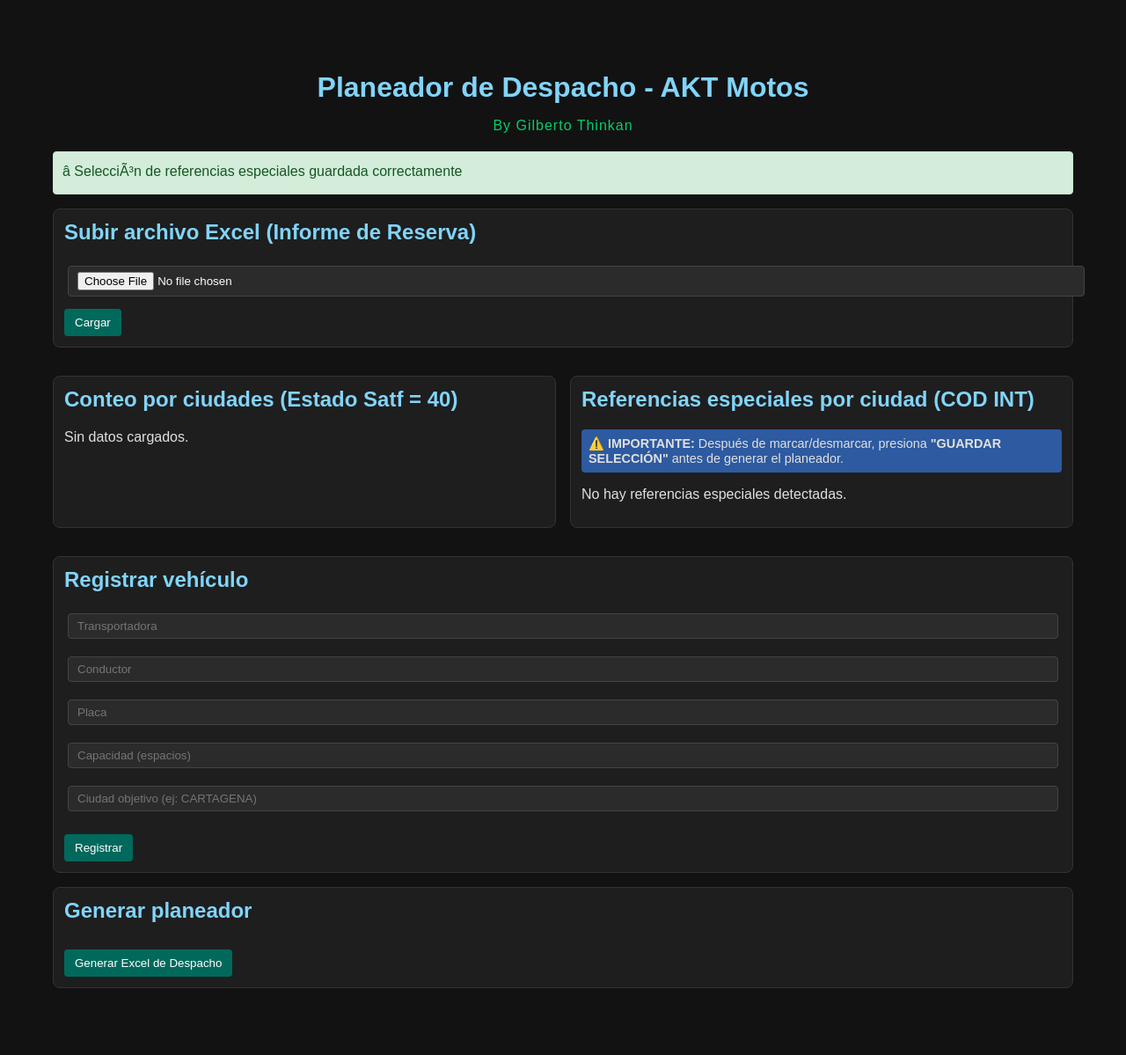
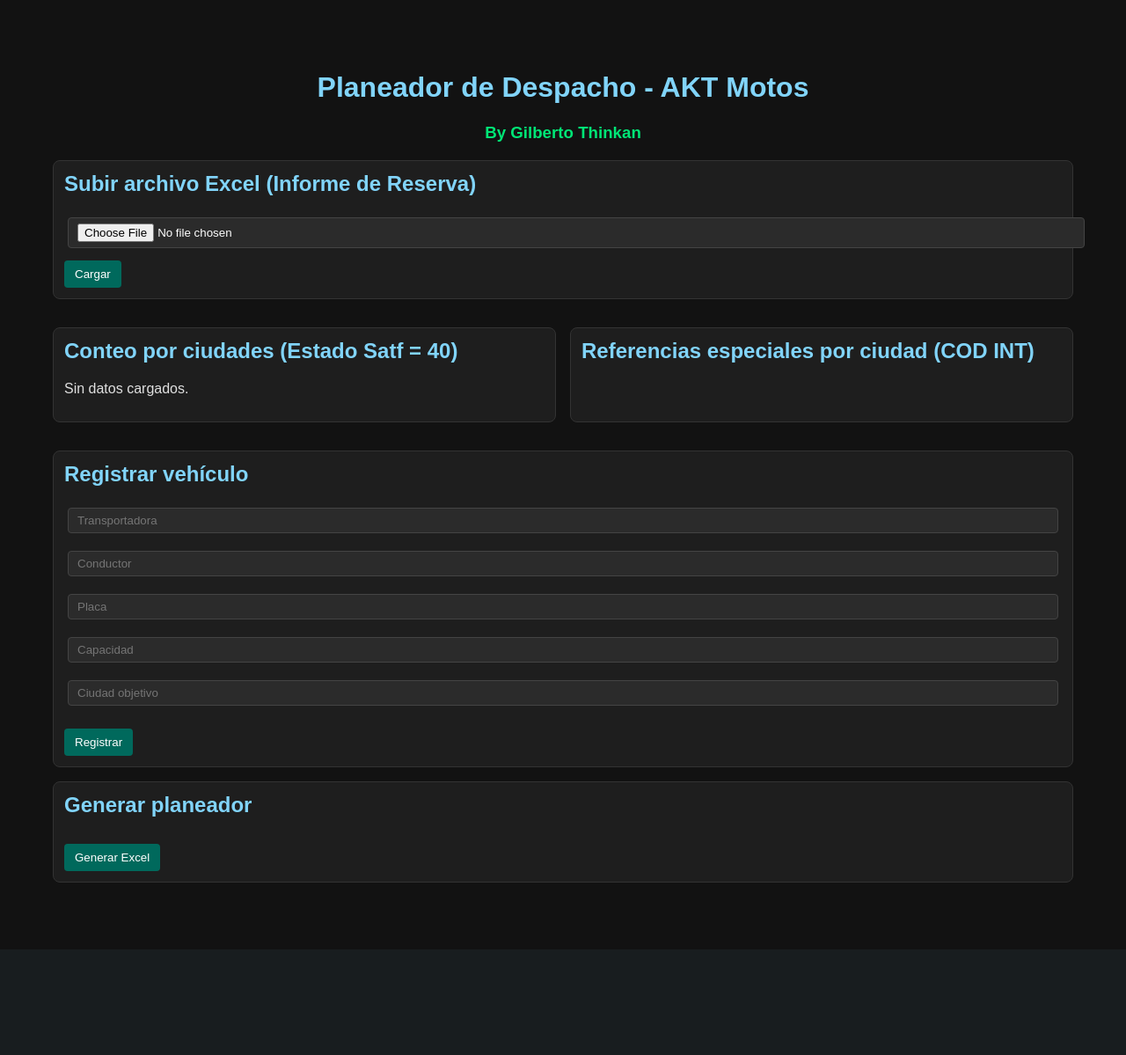
Before and after one commit to gilbertothinkan-eng/planer-v2, a Flask app: page /dashboard in a window 1280 px wide. Shown: the whole page at 88% size. After the commit the page ends 1079 px from the top, so only its background shows below. Run offline with Flask 3, Linux system fonts and the light colour scheme; the visitor is signed in with stand-in values (Sample User, id 1).

Commit message:
Refactor dashboard HTML and improve styles

```diff
--- a/templates/dashboard.html
+++ b/templates/dashboard.html
@@ -40,7 +40,6 @@
       .descripcion { font-size: 0.9em; color: #ccc; margin-top: 4px; }
       .stats { font-size: 0.85em; color: #999; }
 
-      /* --- Estilos del acordeón --- */
       .accordion-item {
         margin-bottom: 8px;
         border: 1px solid #333;
@@ -54,13 +53,8 @@
         color: #fff;
         padding: 10px 12px;
         border: none;
-        outline: none;
         font-weight: bold;
         cursor: pointer;
-        transition: background 0.2s;
-      }
-      .accordion-button:hover {
-        background: #2a2a2a;
       }
       .accordion-button.active {
         background: #00695c;
@@ -75,37 +69,21 @@
       }
     </style>
 </head>
+
 <body>
-    <div class="header-title">
+
+<div class="header-title" style="text-align:center; margin-bottom:20px;">
   <h1>Planeador de Despacho - AKT Motos</h1>
-  <h3 class="subtitle">By Gilberto Thinkan</h3>
+  <h3 style="color:#00e676;">By Gilberto Thinkan</h3>
 </div>
-<style>
-  .header-title {
-    text-align: center;
-    margin-bottom: 20px;
-  }
-  .header-title h1 {
-    color: #81d4fa;
-    font-size: 2rem;
-    margin-bottom: 4px;
-  }
-  .header-title .subtitle {
-    color: #00e676;
-    font-size: 1rem;
-    font-weight: normal;
-    letter-spacing: 1px;
-    opacity: 0.9;
-  }
-</style>
+
 {% if session.mensaje %}
-    <div id="mensaje-box" style="background: #d4edda; color: #155724; padding: 10px; margin: 10px 0; border: 1px solid #c3e6cb; border-radius: 4px; transition: opacity 0.6s ease; opacity: 1;">
+<div id="mensaje-box" style="background:#d4edda;color:#155724;padding:10px;margin:10px 0;border-radius:4px;transition:opacity .6s;">
   {{ session.mensaje }}
 </div>
 {% set _ = session.pop('mensaje', None) %}
 {% endif %}
 
-    <!-- Subir archivo Excel -->
 <div class="panel">
   <h2>Subir archivo Excel (Informe de Reserva)</h2>
   <form action="{{ url_for('upload') }}" method="post" enctype="multipart/form-data">
@@ -115,7 +93,6 @@
 </div>
 
 <div class="cols">
-      <!-- Conteo por ciudad -->
   <div class="panel">
     <h2>Conteo por ciudades (Estado Satf = 40)</h2>
     {% if ciudades %}
@@ -129,21 +106,15 @@
     {% endif %}
   </div>
 
-      <!-- Referencias especiales por ciudad -->
   <div class="panel">
     <h2>Referencias especiales por ciudad (COD INT)</h2>
-        <p style="background: #2d5aa0; padding: 8px; border-radius: 4px; font-size: 0.9em;">
-          ⚠️ <strong>IMPORTANTE:</strong> Después de marcar/desmarcar, presiona <strong>"GUARDAR SELECCIÓN"</strong> antes de generar el planeador.
-        </p>
 
     <form action="{{ url_for('actualizar_referencias') }}" method="POST">
       {% if referencias %}
         <div class="accordion">
           {% for ciudad, refs in referencias.items() %}
             <div class="accordion-item">
-                  <button type="button" class="accordion-button">
-                    {{ ciudad }} ({{ refs|length }} referencias)
-                  </button>
+              <button type="button" class="accordion-button">{{ ciudad }}</button>
               <div class="accordion-content">
                 {% for r in refs %}
                   <div class="referencia-item">
@@ -151,7 +122,7 @@
                       <input type="checkbox" name="{{ ciudad }}_{{ r.cod_int }}" {% if r.usar %}checked{% endif %}>
                       <div class="cod-int">{{ r.cod_int }}</div>
                       <div class="descripcion">{{ r.descripcion }}</div>
-                          <div class="stats">Cant: {{ r.cantidad }} | Equivalencia: {{ r.equivalencia }} | Total espacios: {{ r.total }}</div>
+                      <div class="stats">Cant: {{ r.cantidad }} | Eq: {{ r.equivalencia }}</div>
                     </label>
                   </div>
                 {% endfor %}
@@ -160,79 +131,42 @@
           {% endfor %}
         </div>
 
-            <button type="submit" style="background: #28a745; color: white; font-weight: bold; padding: 12px 20px; margin-top: 16px;">
-              💾 GUARDAR SELECCIÓN
-            </button>
-          {% else %}
-            <p>No hay referencias especiales detectadas.</p>
+        <button type="submit" style="background:#28a745;margin-top:12px;">💾 GUARDAR SELECCIÓN</button>
       {% endif %}
     </form>
   </div>
 </div>
 
-    <!-- Registrar vehículo -->
 <div class="panel">
   <h2>Registrar vehículo</h2>
   <form class="actions" action="{{ url_for('registrar_vehiculo') }}" method="POST">
     <input type="text" name="transportadora" placeholder="Transportadora" required>
     <input type="text" name="conductor" placeholder="Conductor" required>
     <input type="text" name="placa" placeholder="Placa" required>
-          <input type="number" name="cantidad_motos" placeholder="Capacidad (espacios)" required>
-          <input type="text" name="ciudades" placeholder="Ciudad objetivo (ej: CARTAGENA)" required>
+    <input type="number" name="cantidad_motos" placeholder="Capacidad" required>
+    <input type="text" name="ciudades" placeholder="Ciudad objetivo" required>
     <button type="submit">Registrar</button>
   </form>
 </div>
 
-    <!-- Generar planeador -->
 <div class="panel">
   <h2>Generar planeador</h2>
   <form action="{{ url_for('generar_planeador') }}" method="POST">
-          <button type="submit">Generar Excel de Despacho</button>
+    <button type="submit">Generar Excel</button>
   </form>
 </div>
 
 <script>
-      // --- Lógica del acordeón ---
-      document.addEventListener("DOMContentLoaded", function() {
-        const buttons = document.querySelectorAll(".accordion-button");
-        buttons.forEach(btn => {
+document.addEventListener("DOMContentLoaded", () => {
+
+  document.querySelectorAll(".accordion-button").forEach(btn => {
     btn.addEventListener("click", () => {
       const content = btn.nextElementSibling;
-            const isActive = btn.classList.contains("active");
-
-            // Cierra todos los acordeones antes de abrir uno nuevo
-            document.querySelectorAll(".accordion-button").forEach(b => b.classList.remove("active"));
       document.querySelectorAll(".accordion-content").forEach(c => c.classList.remove("show"));
-
-            if (!isActive) {
-              btn.classList.add("active");
-              content.classList.add("show");
-            }
-          });
+      content.classList.toggle("show");
     });
   });
 
-<script>
-document.addEventListener("DOMContentLoaded", function () {
-
-  // --- Acordeón ---
-  const buttons = document.querySelectorAll(".accordion-button");
-  buttons.forEach(btn => {
-    btn.addEventListener("click", () => {
-      const content = btn.nextElementSibling;
-      const isActive = btn.classList.contains("active");
-
-      document.querySelectorAll(".accordion-button").forEach(b => b.classList.remove("active"));
-      document.querySelectorAll(".accordion-content").forEach(c => c.classList.remove("show"));
-
-      if (!isActive) {
-        btn.classList.add("active");
-        content.classList.add("show");
-      }
-    });
-  });
-
-  // --- Mensaje auto-cierre ---
   const box = document.getElementById("mensaje-box");
   if (box) {
     setTimeout(() => {
@@ -243,5 +177,6 @@ document.addEventListener("DOMContentLoaded", function () {
 
 });
 </script>
+
 </body>
 </html>
```
Lines whose indentation alone changed are shown as unchanged.
